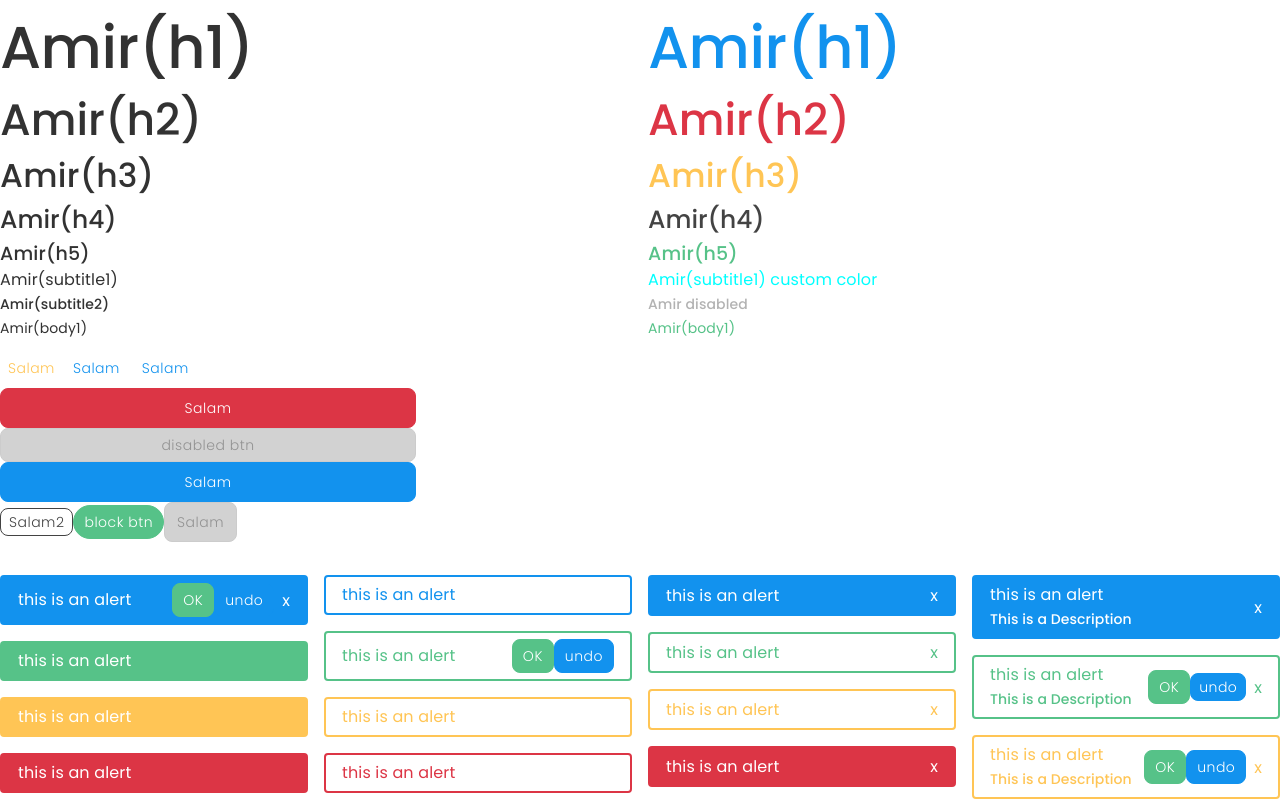
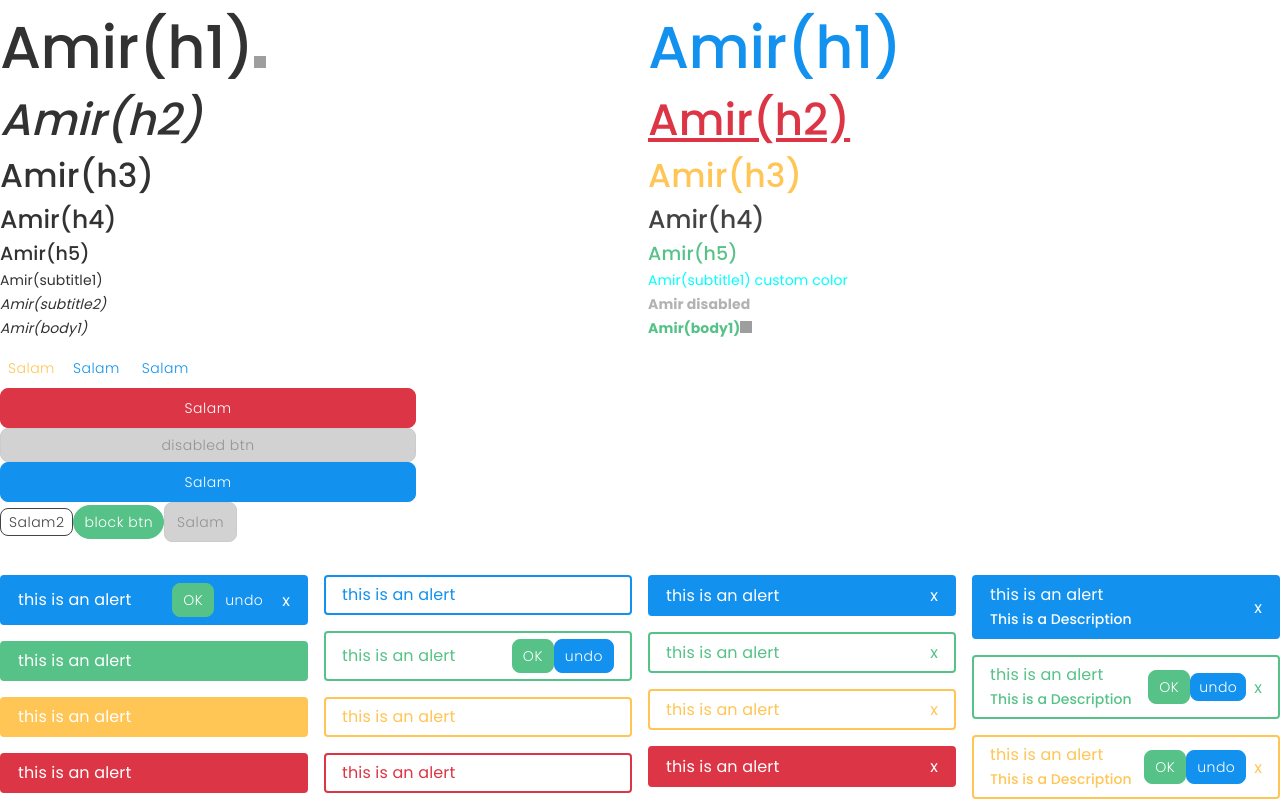
Before and after one commit to alirezatahani/React-Template, a React app: page / in a window 1280 px wide. Shown: the top 801 px of the page. Built offline with nearby package versions, Linux system fonts and the light colour scheme; grey boxes are pictures that could not be loaded.

Commit message:
finishing up typography component

```diff
--- a/src/components/typography/content/Typography.tsx
+++ b/src/components/typography/content/Typography.tsx
@@ -15,16 +15,33 @@ const variantsMapping: VariantsType = {
 
 const Typography: React.FC<TypographyProps> = ({
   variant,
-  color,
-  disabled,
   children,
+  ...props
 }: TypographyProps) => {
+  const copyRef = React.useRef<null | HTMLParagraphElement>();
+
   const Component: any = variant ? variantsMapping[variant] : 'p';
+
+  const handleCopy = () => {
+    navigator.clipboard.writeText(copyRef.current.innerText);
+  };
   return (
-    <TypographyContainer disabled={disabled} color={color} variant={variant}>
-      <Component>{children}</Component>
+    <TypographyContainer {...props}>
+      <Component ref={copyRef}>
+        {children}
+        {props.copyable && (
+          <img
+            onClick={handleCopy}
+            style={{ width: 12, height: 12, cursor: 'pointer' }}
+            src="https://www.nicepng.com/png/detail/232-2328361_app-copy-app-copy-app-copy-copy-icon.png"
+          />
+        )}
+      </Component>
     </TypographyContainer>
   );
 };
 
+Typography.defaultProps = {
+  strong: false,
+};
 export default Typography;
--- a/src/components/typography/styles/typography.styles.ts
+++ b/src/components/typography/styles/typography.styles.ts
@@ -2,28 +2,44 @@ import styled from 'styled-components';
 import { StyledTypographyProps } from '../content/typography_types';
 
 export const TypographyContainer = styled.div<StyledTypographyProps>(
-  ({ theme, variant, color, disabled }) => ({
+  ({ theme, variant, color, underline, disabled, strong, italic }) => ({
     color: color ? theme.palette[color].main : theme.palette.common.black,
+    textDecoration: underline && 'underline',
+
     p: {
       ...theme.typography.body1,
+      fontWeight: strong && 'bold',
+      fontStyle: italic ? 'italic' : 'inherit',
     },
     h1: {
       ...theme.typography.h1,
+      fontWeight: strong ? 'bold' : theme.typography.h1.fontWeight,
+      fontStyle: italic ? 'italic' : 'inherit',
     },
     h2: {
       ...theme.typography.h2,
+      fontWeight: strong ? 'bold' : theme.typography.h2.fontWeight,
+      fontStyle: italic ? 'italic' : 'inherit',
     },
     h3: {
       ...theme.typography.h3,
+      fontWeight: strong ? 'bold' : theme.typography.h3.fontWeight,
+      fontStyle: italic ? 'italic' : 'inherit',
     },
     h4: {
       ...theme.typography.h4,
+      fontWeight: strong ? 'bold' : theme.typography.h4.fontWeight,
+      fontStyle: italic ? 'italic' : 'inherit',
     },
     h5: {
       ...theme.typography.h5,
+      fontWeight: strong ? 'bold' : theme.typography.h5.fontWeight,
+      fontStyle: italic ? 'italic' : 'inherit',
     },
     h6: {
       ...theme.typography[variant === 'subtitle1' ? 'subtitle1' : 'subtitle2'],
+      fontWeight: strong ? 'bold' : theme.typography.subtitle1.fontWeight,
+      fontStyle: italic ? 'italic' : 'inherit',
     },
 
     '> *': {
--- a/src/global/Global.ts
+++ b/src/global/Global.ts
@@ -166,6 +166,11 @@ const theme = {
       cursor: 'not-allowed',
       userSelect: 'none',
     },
+    fontStyles: {
+      underline: {
+        fontStyle: 'underline',
+      },
+    },
   },
   sizes: {
     sm: {
--- a/src/index.tsx
+++ b/src/index.tsx
@@ -12,27 +12,38 @@ const App: React.FC = () => {
   const [test, setTest] = React.useState<boolean>(false);
 
   const tog = () => setTest(!test);
-
   return (
     <ThemeProvider theme={theme}>
       <>
         <GlobalStyle />
         <Row>
           <Col span={6}>
-            <Typography variant="h1">Amir(h1)</Typography>
-            <Typography variant="h2">Amir(h2)</Typography>
+            <Typography copyable variant="h1">
+              Amir(h1)
+            </Typography>
+            <Typography
+              italic
+              onClick={() => console.log('sdasd')}
+              variant="h2"
+            >
+              Amir(h2)
+            </Typography>
             <Typography variant="h3">Amir(h3)</Typography>
             <Typography variant="h4">Amir(h4)</Typography>
             <Typography variant="h5">Amir(h5)</Typography>
             <Typography variant="subtitle1">Amir(subtitle1)</Typography>
-            <Typography variant="subtitle2">Amir(subtitle2)</Typography>
-            <Typography variant="body1">Amir(body1)</Typography>
+            <Typography italic variant="subtitle2">
+              Amir(subtitle2)
+            </Typography>
+            <Typography italic variant="body1">
+              Amir(body1)
+            </Typography>
           </Col>
           <Col span={6}>
             <Typography color="primary" variant="h1">
               Amir(h1)
             </Typography>
-            <Typography color="danger" variant="h2">
+            <Typography underline color="danger" variant="h2">
               Amir(h2)
             </Typography>
             <Typography color="warning" variant="h3">
@@ -49,10 +60,10 @@ const App: React.FC = () => {
                 Amir(subtitle1) custom color
               </span>
             </Typography>
-            <Typography disabled color="success" variant="subtitle2">
+            <Typography strong disabled color="success" variant="subtitle2">
               Amir disabled
             </Typography>
-            <Typography color="success" variant="body1">
+            <Typography strong copyable color="success" variant="body1">
               Amir(body1)
             </Typography>
           </Col>
```
Also changed, not shown: src/components/typography/content/typography_types.d.ts (+8 -0 lines).
